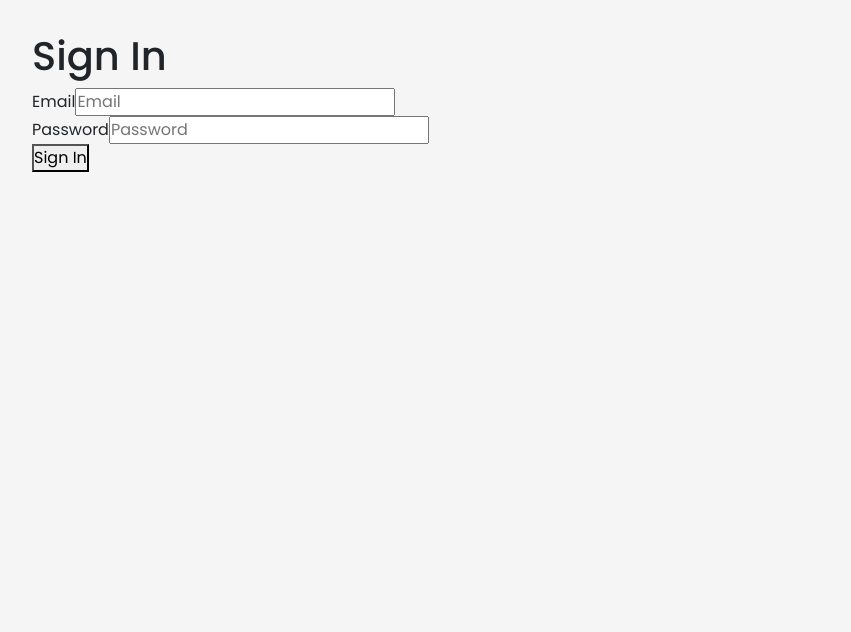
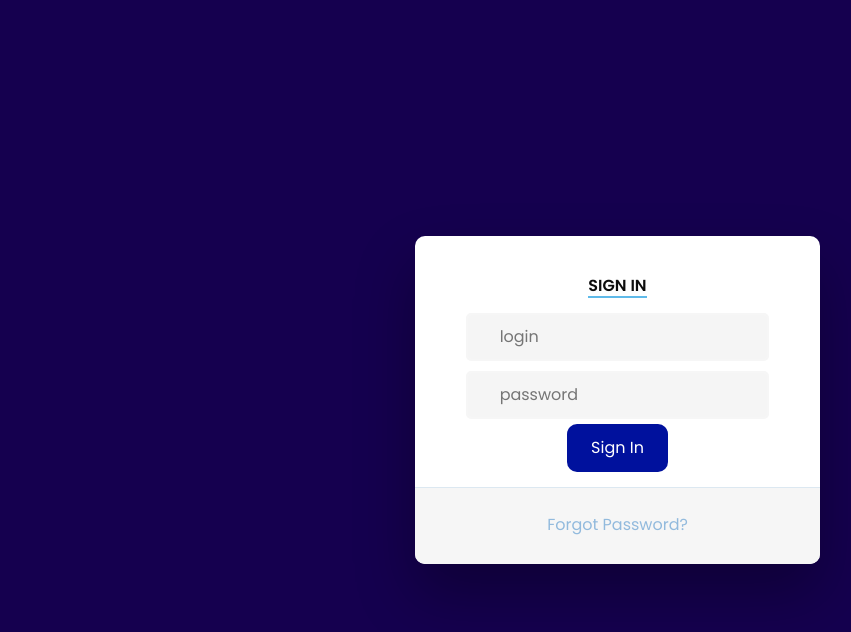
Before and after one commit to D3ds3c007/MPTC-Platform-Front, a Next.js app: page /authentication in a window 1280 px wide. Shown: the top 632 px of the page, without its empty margins (0-851 px from the left). Built offline with nearby package versions, Linux system fonts and the light colour scheme.

Commit message:
login design

```diff
--- a/package.json
+++ b/package.json
@@ -12,6 +12,7 @@
     "bootstrap": "^5.3.3",
     "bootstrap-icons": "^1.11.3",
     "clsx": "^2.1.1",
+    "ionic": "^4.1.2",
     "jose": "^5.9.2",
     "next": "14.2.11",
     "next-app": "file:",
--- a/src/app/authentication/page.js
+++ b/src/app/authentication/page.js
@@ -1,9 +1,8 @@
-import { SigninForm } from '@/app/components/ui/signin-form';
+import { SignInForm } from '@/app/components/ui/pages/SignIn/SignInForm';
 export default function AuthPage(){
     return(
         <div>
-            <h1>Sign In</h1>
-            <SigninForm />
+            <SignInForm />
         </div>
     )
 }
--- /dev/null
+++ b/src/app/components/ui/pages/SignIn/SignIn.module.css
@@ -0,0 +1,270 @@
+
+
+
+
+.html {
+  background-color: #56baed;
+}
+
+.body {
+  background-color: var(--dark-blue);
+  font-family: "Poppins", sans-serif;
+  height: 100vh; /* 100% of the viewport height */
+  width: 100%;   /* Full width */
+}
+
+.body a {
+  color: #92badd;
+  display:inline-block;
+  text-decoration: none;
+  font-weight: 400;
+}
+
+.body h2 {
+  text-align: center;
+  font-size: 16px;
+  font-weight: 600;
+  text-transform: uppercase;
+  display:inline-block;
+  margin: 40px 8px 10px 8px;
+  color: #cccccc;
+}
+
+
+
+/* STRUCTURE */
+
+.wrapper {
+  display: flex;
+  align-items: center;
+  flex-direction: column;
+  justify-content: center;
+  width: 100%;
+  min-height: 100%;
+  padding: 20px;
+}
+
+#formContent {
+  -webkit-border-radius: 10px 10px 10px 10px;
+  border-radius: 10px 10px 10px 10px;
+  background: #fff;
+  padding: 30px;
+  width: 90%;
+  max-width: 450px;
+  position: relative;
+  padding: 0px;
+  -webkit-box-shadow: 0 30px 60px 0 rgba(0,0,0,0.3);
+  box-shadow: 0 30px 60px 0 rgba(0,0,0,0.3);
+  text-align: center;
+}
+
+#formFooter {
+  background-color: #f6f6f6;
+  border-top: 1px solid #dce8f1;
+  padding: 25px;
+  text-align: center;
+  -webkit-border-radius: 0 0 10px 10px;
+  border-radius: 0 0 10px 10px;
+  margin-top: 15px;
+}
+
+
+
+/* TABS */
+
+.body h2.inactive {
+  color: #cccccc;
+}
+
+.body h2.active {
+  color: #0d0d0d;
+  border-bottom: 2px solid #5fbae9;
+}
+
+
+
+/* FORM TYPOGRAPHY*/
+
+.submit {
+  background-color: #56baed;
+  border: none;
+  color: white;
+  padding: 15px 80px;
+  text-align: center;
+  text-decoration: none;
+  display: inline-block;
+  text-transform: uppercase;
+  font-size: 13px;
+  -webkit-box-shadow: 0 10px 30px 0 rgba(95,186,233,0.4);
+  box-shadow: 0 10px 30px 0 rgba(95,186,233,0.4);
+  -webkit-border-radius: 5px 5px 5px 5px;
+  border-radius: 5px 5px 5px 5px;
+  margin: 5px 20px 40px 20px;
+  -webkit-transition: all 0.3s ease-in-out;
+  -moz-transition: all 0.3s ease-in-out;
+  -ms-transition: all 0.3s ease-in-out;
+  -o-transition: all 0.3s ease-in-out;
+  transition: all 0.3s ease-in-out;
+}
+
+.body .submit:hover  {
+  background-color: #39ace7;
+}
+
+.body .submit:active {
+  -moz-transform: scale(0.95);
+  -webkit-transform: scale(0.95);
+  -o-transform: scale(0.95);
+  -ms-transform: scale(0.95);
+  transform: scale(0.95);
+}
+
+.input[type=text] {
+  background-color:var(--bg-gray);
+  border: none;
+  color: #0d0d0d;
+  padding: 10px 32px;
+  text-align: left;
+  text-decoration: none;
+  display: inline-block;
+  font-size: 16px;
+  margin: 5px;
+  width: 75%;
+  border: 2px solid #f6f6f6;
+  -webkit-transition: all 0.5s ease-in-out;
+  -moz-transition: all 0.5s ease-in-out;
+  -ms-transition: all 0.5s ease-in-out;
+  -o-transition: all 0.5s ease-in-out;
+  transition: all 0.5s ease-in-out;
+  -webkit-border-radius: 5px 5px 5px 5px;
+  border-radius: 5px 5px 5px 5px;
+}
+
+.body .input:focus {
+  background-color: #fff;
+  border-bottom: 2px solid #5fbae9;
+}
+
+.body .input:placeholder {
+  color: #cccccc;
+}
+
+
+
+/* ANIMATIONS */
+
+/* Simple CSS3 Fade-in-down Animation */
+.fadeInDown {
+  -webkit-animation-name: fadeInDown;
+  animation-name: fadeInDown;
+  -webkit-animation-duration: 1s;
+  animation-duration: 1s;
+  -webkit-animation-fill-mode: both;
+  animation-fill-mode: both;
+}
+
+@-webkit-keyframes fadeInDown {
+  0% {
+    opacity: 0;
+    -webkit-transform: translate3d(0, -100%, 0);
+    transform: translate3d(0, -100%, 0);
+  }
+  100% {
+    opacity: 1;
+    -webkit-transform: none;
+    transform: none;
+  }
+}
+
+@keyframes fadeInDown {
+  0% {
+    opacity: 0;
+    -webkit-transform: translate3d(0, -100%, 0);
+    transform: translate3d(0, -100%, 0);
+  }
+  100% {
+    opacity: 1;
+    -webkit-transform: none;
+    transform: none;
+  }
+}
+
+/* Simple CSS3 Fade-in Animation */
+@-webkit-keyframes fadeIn { from { opacity:0; } to { opacity:1; } }
+@-moz-keyframes fadeIn { from { opacity:0; } to { opacity:1; } }
+@keyframes fadeIn { from { opacity:0; } to { opacity:1; } }
+
+.fadeIn {
+  opacity:0;
+  -webkit-animation:fadeIn ease-in 1;
+  -moz-animation:fadeIn ease-in 1;
+  animation:fadeIn ease-in 1;
+
+  -webkit-animation-fill-mode:forwards;
+  -moz-animation-fill-mode:forwards;
+  animation-fill-mode:forwards;
+
+  -webkit-animation-duration:1s;
+  -moz-animation-duration:1s;
+  animation-duration:1s;
+}
+
+.fadeIn.first {
+  -webkit-animation-delay: 0.4s;
+  -moz-animation-delay: 0.4s;
+  animation-delay: 0.4s;
+}
+
+.fadeIn.second {
+  -webkit-animation-delay: 0.6s;
+  -moz-animation-delay: 0.6s;
+  animation-delay: 0.6s;
+}
+
+.fadeIn.third {
+  -webkit-animation-delay: 0.8s;
+  -moz-animation-delay: 0.8s;
+  animation-delay: 0.8s;
+}
+
+.fadeIn.fourth {
+  -webkit-animation-delay: 1s;
+  -moz-animation-delay: 1s;
+  animation-delay: 1s;
+}
+
+/* Simple CSS3 Fade-in Animation */
+.underlineHover:after {
+  display: block;
+  left: 0;
+  bottom: -10px;
+  width: 0;
+  height: 2px;
+  background-color: #56baed;
+  content: "";
+  transition: width 0.2s;
+}
+
+.underlineHover:hover {
+  color: #0d0d0d;
+}
+
+.underlineHover:hover:after{
+  width: 100%;
+}
+
+
+
+/* OTHERS */
+
+.body * :focus {
+    outline: none;
+}
+
+#icon {
+  width:60%;
+}
+
+.body * {
+  box-sizing: border-box;
+}
--- /dev/null
+++ b/src/app/components/ui/pages/SignIn/SignInForm.js
@@ -0,0 +1,79 @@
+'use client'
+import {signup} from '@/app/actions/auth'
+import { MButton } from '../../Button/MButton'
+import {useFormState, useFormStatus} from 'react-dom'
+import logo from '@/app/components/ui/SideBar/logo.png'
+import Image from 'next/image';
+import styles from './SignIn.module.css'
+//import bootstrap css
+
+
+export function SignInForm(){
+    const [state, action] = useFormState(signup, undefined)
+    return(
+        // <form action={action}>
+        //     <div>
+        //         <label>Email</label>
+        //         <input type="email" name="email" placeholder='Email' />
+        //     </div>
+        //     {/* {state?.errors.email && <p>{state.errors.email}</p>} */}
+
+        //     <div>
+        //         <label>Password</label>
+        //         <input type="password" name="password" placeholder='Password' />
+        //     </div>
+        //     {/* {state?.errors.password && (
+        //         <div>
+        //             <p>Password must : </p>
+        //             <ul>
+        //                 {state.errors.password.map((error) => (
+        //                     <li key={error} >{error}</li>
+        //                 ))}
+        //             </ul>
+        //         </div>
+        //     )} */}
+        //     <SubmitButton />
+        // </form>
+        <>
+            {/* <html className={styles.html}> */}
+                <div className={styles.body}>
+                    <div className={styles.wrapper}>
+                    <div className={styles.fadeInDown}>
+                        <div id={styles.formContent}>
+                            <h2 className={`${styles.active} ${styles.title}`} >Sign In</h2>
+
+                            {/* Icon */}
+                            {/* <div className={styles.fadeInFirst}>
+                                <img src="http://danielzawadzki.com/codepen/01/icon.svg" id={styles.icon} alt="User Icon" />
+                            </div> */}
+
+                            {/* Login Form */}
+                            <form action={action}>
+                                <input type="text" id="login" className={`${styles.fadeInSecond} ${styles.input}`} name="email" placeholder="login" />
+                                <input type="text" id="password" className={`${styles.fadeInThird} ${styles.input} `} name="password" placeholder="password" />
+                                <SubmitButton />
+                            </form>
+
+                            {/* Remind Password */}
+                            <div id={styles.formFooter}>
+                                <a className={styles.underlineHover} href="#">Forgot Password?</a>
+                            </div>
+                        </div>
+                    </div>
+                </div>
+                </div>
+            {/* </html> */}
+
+        </>
+    )
+}
+
+function SubmitButton(){
+    const { pending } = useFormStatus()
+
+    return(
+        <MButton disabled={pending} type="submit" >
+            {pending ? 'Loading...' : 'Sign In'}
+        </MButton>
+    )
+}
--- a/src/app/components/ui/signin-form.js
+++ /dev/null
@@ -1,44 +0,0 @@
-'use client'
-import {signup} from '@/app/actions/auth'
-import {useFormState, useFormStatus} from 'react-dom'
-//import bootstrap css
-
-
-export function SigninForm(){
-    const [state, action] = useFormState(signup, undefined)
-    return(
-        <form action={action}>
-            <div>
-                <label>Email</label>
-                <input type="email" name="email" placeholder='Email' />
-            </div>
-            {/* {state?.errors.email && <p>{state.errors.email}</p>} */}
-
-            <div>
-                <label>Password</label>
-                <input type="password" name="password" placeholder='Password' />
-            </div>
-            {/* {state?.errors.password && (
-                <div>
-                    <p>Password must : </p>
-                    <ul>
-                        {state.errors.password.map((error) => (
-                            <li key={error} >{error}</li>
-                        ))}
-                    </ul>
-                </div>
-            )} */}
-            <SubmitButton />
-        </form>
-    )
-}
-
-function SubmitButton(){
-    const { pending } = useFormStatus()
-
-    return(
-        <button disabled={pending} type="submit">
-            {pending ? 'Loading...' : 'Sign In'}
-        </button>
-    )
-}
--- a/src/app/globals.css
+++ b/src/app/globals.css
@@ -32,6 +32,7 @@
 
   --pink-bg : #FF005E;
   --pink-color : #F5F5F5;
+  --bg-gray : #f5f5f5;
 
   /* sidebar */
   --body-color: #E4E9F7;
@@ -54,7 +55,7 @@ body {
   min-height: 100vh;
   transition: var(--tran-05);
   margin: 0;
-  padding: 2em;
+  padding: 0;
   background-color: #F5F5F5;
 }
 
```
Also changed, not shown: src/app/components/ui/SideBar/MSideBar.js (line endings or trailing spaces), src/app/components/ui/pages/SignIn/logo.png (added), 1 other file (tests, documents, lock files or other folders).
